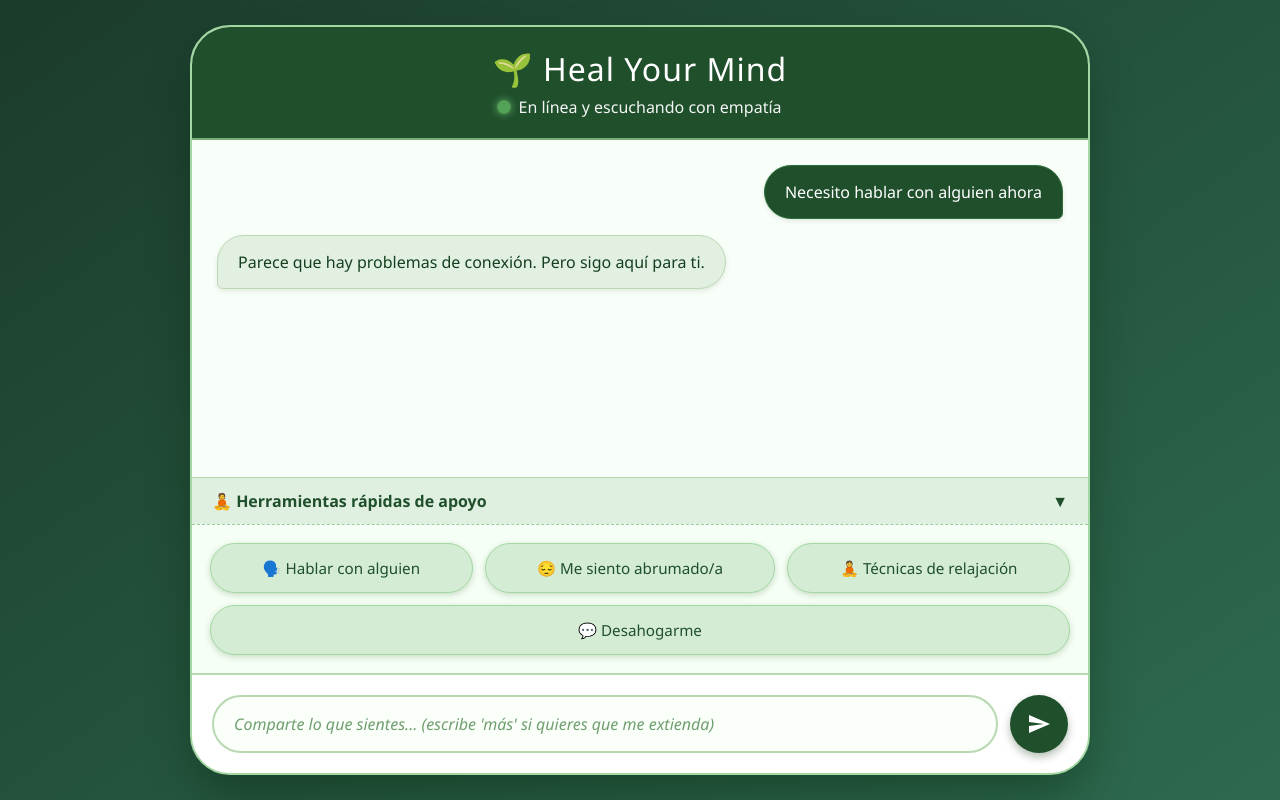
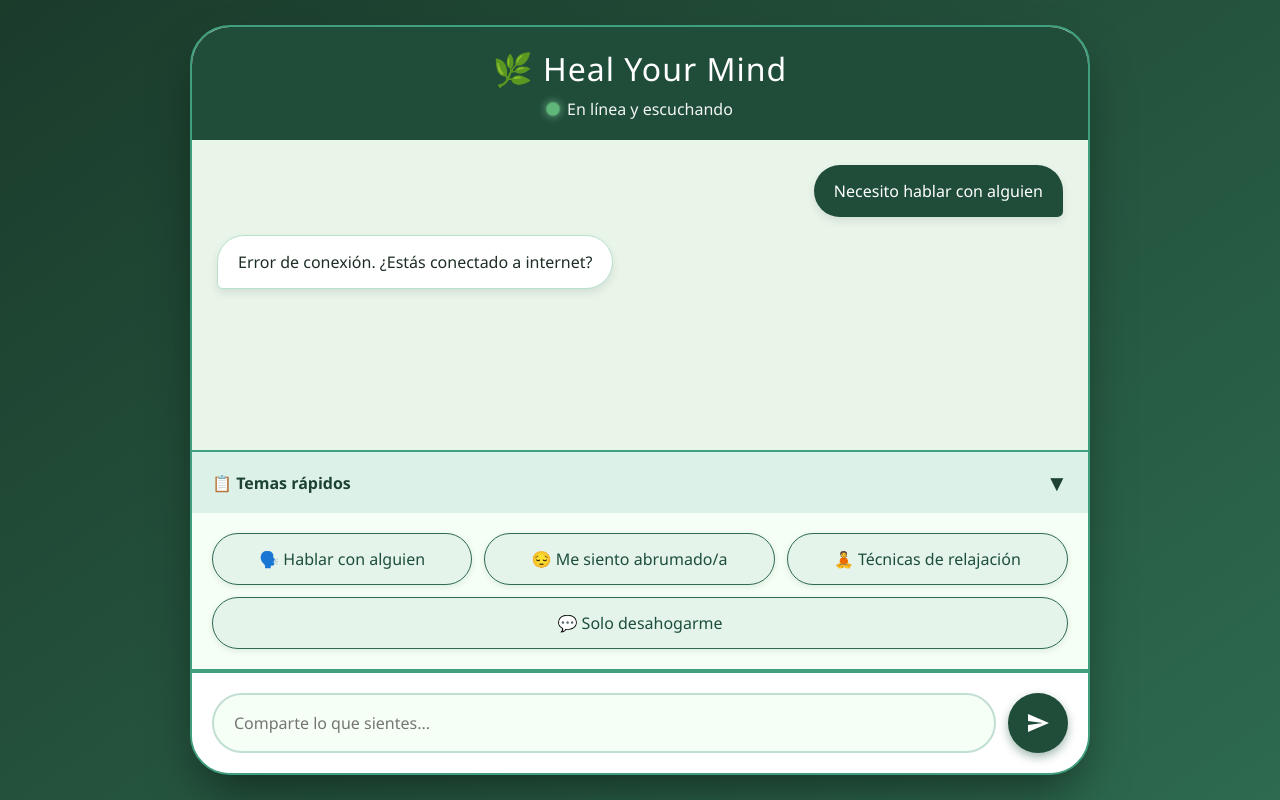
Before and after one commit to SPGamer1502/healyourmind, a website: page public/index.html in a window 1280 px wide. Both pictures are taken after a click on the button "🗣️ Hablar con alguien". Drawn offline with Linux system fonts and the light colour scheme; no server answers.

Commit message:
Update index.html

```diff
--- a/public/index.html
+++ b/public/index.html
@@ -3,7 +3,7 @@
 <head>
   <meta charset="UTF-8" />
   <meta name="viewport" content="width=device-width, initial-scale=1.0" />
-  <title>Heal Your Mind · Apoyo Empático</title>
+  <title>Heal Your Mind · Apoyo emocional</title>
   <style>
     * {
       margin: 0;
@@ -23,29 +23,27 @@
 
     .chat-container {
       width: 900px;
-      max-width: 100%;
+      max-width: 95%;
       height: 750px;
       background: #f0f7f0;
       border-radius: 40px;
-      box-shadow: 0 25px 50px -8px rgba(0, 30, 0, 0.4);
+      box-shadow: 0 25px 50px -12px rgba(0, 0, 0, 0.5);
       display: flex;
       flex-direction: column;
       overflow: hidden;
-      border: 2px solid #a3d8a3;
+      border: 2px solid #409f7e;
     }
 
-    /* Header */
     .chat-header {
-      background: #1f4f2b;
+      background: #1f4d3a;
       color: white;
       padding: 20px 25px;
       text-align: center;
-      border-bottom: 2px solid #7daf7d;
     }
 
     .chat-header h2 {
       font-size: 2rem;
-      margin-bottom: 6px;
+      margin-bottom: 8px;
       letter-spacing: 1px;
       font-weight: 500;
     }
@@ -64,27 +62,26 @@
       display: inline-block;
       width: 12px;
       height: 12px;
-      background: #7ae07a;
+      background: #80ed99;
       border-radius: 50%;
-      box-shadow: 0 0 8px #a0ffa0;
       animation: pulse 1.8s infinite;
+      box-shadow: 0 0 8px #a7f0ba;
     }
 
     @keyframes pulse {
       0% { opacity: 1; transform: scale(1); }
-      50% { opacity: 0.6; transform: scale(1.15); }
+      50% { opacity: 0.7; transform: scale(1.15); }
       100% { opacity: 1; transform: scale(1); }
     }
 
-    /* Área de mensajes */
     .chat-messages {
       flex: 1;
       padding: 25px;
       overflow-y: auto;
-      background: #f8fff8;
+      background: #eaf5ea;
       display: flex;
       flex-direction: column;
-      gap: 16px;
+      gap: 18px;
     }
 
     .message {
@@ -94,135 +91,128 @@
       word-wrap: break-word;
       line-height: 1.5;
       font-size: 1rem;
-      box-shadow: 0 2px 5px rgba(0,30,0,0.1);
+      box-shadow: 0 4px 8px rgba(0, 40, 20, 0.1);
     }
 
-    .message.user {
+    .user {
       align-self: flex-end;
-      background: #1f4f2b;
+      background: #1f4d3a;
       color: white;
       border-bottom-right-radius: 6px;
-      border: 1px solid #2f6f3b;
     }
 
-    .message.assistant {
+    .assistant {
       align-self: flex-start;
-      background: #e2f0e2;
-      color: #153f1f;
+      background: white;
+      color: #1e2e24;
+      border: 1px solid #b7e0cf;
       border-bottom-left-radius: 6px;
-      border: 1px solid #bcd9b4;
     }
 
-    /* Opciones rápidas (minimizables) */
-    .quick-options-container {
+    /* Sección de opciones rápidas (minimizable) - SIN IMAGEN */
+    .quick-section {
       background: white;
-      border-top: 1px solid #b8d9b0;
-      border-bottom: 1px solid #b8d9b0;
+      border-top: 2px solid #409f7e;
+      border-bottom: 2px solid #409f7e;
     }
 
-    .quick-options-header {
+    .quick-header {
       display: flex;
       justify-content: space-between;
       align-items: center;
-      padding: 12px 20px;
-      background: #e0f0e0;
+      padding: 15px 20px;
+      background: #dcf2e9;
       cursor: pointer;
-      user-select: none;
+      font-weight: 600;
+      color: #1d4233;
+      transition: background 0.2s;
     }
 
-    .quick-options-header span {
-      font-weight: 600;
-      color: #1f4f2b;
-      font-size: 1rem;
+    .quick-header:hover {
+      background: #c8e6d9;
     }
 
-    .toggle-icon {
+    .quick-header span:last-child {
       font-size: 1.4rem;
-      color: #1f4f2b;
+      user-select: none;
     }
 
     .quick-options {
       display: flex;
       flex-wrap: wrap;
       gap: 12px;
-      padding: 18px;
+      padding: 20px;
       background: #f5fff5;
-      justify-content: center;
-      border-top: 1px dashed #9fc99f;
+      transition: all 0.3s ease;
     }
 
-    .quick-options.hidden {
+    .quick-options.collapsed {
       display: none;
     }
 
     .quick-btn {
-      background: #d4ecd4;
-      border: none;
+      background: #e5f4eb;
+      border: 1px solid #2f6b53;
       padding: 14px 22px;
       border-radius: 40px;
-      font-size: 0.95rem;
-      color: #1f4f2b;
+      font-size: 1rem;
+      color: #1d4e3d;
       cursor: pointer;
-      transition: all 0.25s;
+      transition: all 0.25s ease;
       flex: 1 1 auto;
-      min-width: 170px;
-      box-shadow: 0 2px 6px rgba(20, 70, 0, 0.2);
+      min-width: 180px;
+      box-shadow: 0 2px 6px rgba(0, 60, 30, 0.1);
       font-weight: 500;
-      border: 1px solid #a3d8a3;
     }
 
     .quick-btn:hover {
-      background: #c0e4c0;
-      transform: scale(1.02);
-      box-shadow: 0 6px 14px rgba(30, 90, 30, 0.3);
+      background: #c0e0d2;
+      transform: translateY(-2px);
+      box-shadow: 0 8px 18px rgba(36, 113, 82, 0.3);
+      border-color: #1e8b5e;
     }
 
-    /* Área de entrada */
     .chat-input {
       display: flex;
       padding: 20px;
       background: white;
+      border-top: 2px solid #409f7e;
       gap: 12px;
-      border-top: 1px solid #b8d9b0;
     }
 
     .chat-input input {
       flex: 1;
       padding: 16px 20px;
-      border: 2px solid #b8d9b0;
-      border-radius: 40px;
+      border: 2px solid #c0dfd2;
+      border-radius: 50px;
       outline: none;
       font-size: 1rem;
-      background: #fafffa;
-      color: #1a3a1a;
-    }
-
-    .chat-input input::placeholder {
-      color: #6f9e6f;
-      font-style: italic;
+      transition: 0.2s;
+      background: #f6fff6;
     }
 
     .chat-input input:focus {
-      border-color: #2d6a4f;
+      border-color: #1f7b5c;
+      box-shadow: 0 0 0 3px rgba(42, 141, 106, 0.3);
     }
 
     .chat-input button {
-      background: #1f4f2b;
+      background: #1f4d3a;
       color: white;
       border: none;
-      width: 58px;
-      height: 58px;
+      width: 60px;
+      height: 60px;
       border-radius: 50%;
       cursor: pointer;
       display: flex;
       align-items: center;
       justify-content: center;
-      transition: background 0.2s, transform 0.1s;
-      box-shadow: 0 4px 8px rgba(0,40,0,0.3);
+      transition: 0.2s;
+      box-shadow: 0 4px 10px rgba(23, 78, 56, 0.4);
     }
 
     .chat-input button:hover {
-      background: #2f7040;
+      background: #143b2c;
       transform: scale(1.05);
     }
 
@@ -232,63 +222,64 @@
       fill: white;
     }
 
-    /* Indicador de escritura */
     .typing-indicator {
       display: flex;
-      gap: 5px;
-      padding: 14px 20px;
-      background: #e2f0e2;
+      gap: 6px;
+      padding: 16px 22px;
+      background: white;
       border-radius: 28px;
       align-self: flex-start;
       border-bottom-left-radius: 6px;
-      border: 1px solid #bcd9b4;
+      border: 1px solid #b7e0cf;
+      margin-top: 5px;
     }
 
     .typing-indicator span {
       width: 10px;
       height: 10px;
-      background: #2f6f3b;
+      background: #2d6a4f;
       border-radius: 50%;
-      animation: bounce 1.4s infinite;
+      animation: typing 1.4s infinite;
     }
 
-    .typing-indicator span:nth-child(2) { animation-delay: 0.2s; }
-    .typing-indicator span:nth-child(3) { animation-delay: 0.4s; }
+    .typing-indicator span:nth-child(2) {
+      animation-delay: 0.2s;
+    }
+    .typing-indicator span:nth-child(3) {
+      animation-delay: 0.4s;
+    }
 
-    @keyframes bounce {
-      0%, 60%, 100% { transform: translateY(0); opacity: 0.7; }
+    @keyframes typing {
+      0%, 60%, 100% { transform: translateY(0); opacity: 0.5; }
       30% { transform: translateY(-12px); opacity: 1; }
     }
   </style>
 </head>
 <body>
   <div class="chat-container">
-    <!-- Header -->
     <div class="chat-header">
-      <h2>🌱 Heal Your Mind</h2>
-      <div class="status">En línea y escuchando con empatía</div>
+      <h2>🌿 Heal Your Mind</h2>
+      <div class="status">En línea y escuchando</div>
     </div>
 
-    <!-- Mensajes -->
     <div id="chat-messages" class="chat-messages"></div>
 
-    <!-- Opciones rápidas (minimizables) -->
-    <div class="quick-options-container">
-      <div class="quick-options-header" id="toggleQuickOptions">
-        <span>🧘 Herramientas rápidas de apoyo</span>
-        <span class="toggle-icon" id="toggleIcon">▼</span>
+    <!-- Sección de opciones rápidas (sin imagen) -->
+    <div class="quick-section">
+      <div class="quick-header" onclick="toggleQuickOptions()">
+        <span>📋 Temas rápidos</span>  <!-- Cambiado a "Temas rápidos" sin imagen -->
+        <span id="quick-toggle">▼</span>
       </div>
-      <div class="quick-options" id="quickOptions">
-        <button class="quick-btn" onclick="sendQuickMessage('Necesito hablar con alguien ahora')">🗣️ Hablar con alguien</button>
-        <button class="quick-btn" onclick="sendQuickMessage('Me siento abrumado/a, necesito apoyo')">😔 Me siento abrumado/a</button>
-        <button class="quick-btn" onclick="sendQuickMessage('¿Puedes darme técnicas de relajación?')">🧘 Técnicas de relajación</button>
-        <button class="quick-btn" onclick="sendQuickMessage('Solo quiero desahogarme, escúchame')">💬 Desahogarme</button>
+      <div id="quick-options" class="quick-options">
+        <button class="quick-btn" onclick="sendQuickMessage('Necesito hablar con alguien')">🗣️ Hablar con alguien</button>
+        <button class="quick-btn" onclick="sendQuickMessage('Me siento abrumado/a')">😔 Me siento abrumado/a</button>
+        <button class="quick-btn" onclick="sendQuickMessage('Quiero técnicas de relajación')">🧘 Técnicas de relajación</button>
+        <button class="quick-btn" onclick="sendQuickMessage('Solo quiero desahogarme')">💬 Solo desahogarme</button>
       </div>
     </div>
 
-    <!-- Input -->
     <div class="chat-input">
-      <input type="text" id="msg" placeholder="Comparte lo que sientes... (escribe 'más' si quieres que me extienda)" />
+      <input type="text" id="msg" placeholder="Comparte lo que sientes..." autocomplete="off" />
       <button onclick="enviar()">
         <svg viewBox="0 0 24 24">
           <path d="M2.01 21L23 12 2.01 3 2 10l15 2-15 2z"></path>
@@ -298,28 +289,29 @@
   </div>
 
   <script>
-    // System prompt ajustado: empático, breve por defecto (máx 2 párrafos), se explaya solo si se lo piden explícitamente
+    // System prompt mejorado (empático, breve por defecto, se explaya cuando se le pide)
     let conversation = [
       {
         role: "system",
-        content: "Eres un asistente de apoyo emocional, empático, cálido y muy humano. Tu misión es ofrecer consuelo, reflexión y compañía. Por defecto, responde de manera breve y concisa: máximo dos párrafos cortos (unas 4-5 líneas en total). Usa un tono cercano, como un amigo que escucha y entiende. No des grandes listas ni explicaciones largas a menos que el usuario lo pida explícitamente con frases como 'cuéntame más', 'explícate más', 'dame más detalles', 'quiero más', o 'más'. Cuando el usuario solicite explícitamente más información, puedes extenderte y dar respuestas más largas y detalladas (por ejemplo, si pide 20 tips, puedes darle 20 tips). Pero si no pide más, mantén la brevedad y la calidez. Siempre valida los sentimientos del usuario y ofrece apoyo."
+        content: "Eres un asistente de apoyo emocional, extremadamente empático, cálido y humano. Tu objetivo es hacer sentir acompañada a la persona, validar sus emociones y ofrecer consuelo o reflexión. Por defecto, responde de manera breve: máximo 2 párrafos cortos (unas 4-5 líneas en total), a menos que el usuario te pida explícitamente que te extiendas (por ejemplo: 'cuéntame más', 'dame más detalles', 'necesito más consejos', 'quiero 20 tips', 'expláyate', etc.). Cuando te pidan más, puedes dar respuestas más largas y detalladas. Mantén siempre un tono cercano, como un amigo que escucha sin juzgar."
       }
     ];
 
     const chatDiv = document.getElementById("chat-messages");
 
-    // Función para minimizar/maximizar opciones rápidas
-    const quickOptions = document.getElementById("quickOptions");
-    const toggleIcon = document.getElementById("toggleIcon");
-    document.getElementById("toggleQuickOptions").addEventListener("click", () => {
-      quickOptions.classList.toggle("hidden");
-      toggleIcon.textContent = quickOptions.classList.contains("hidden") ? "▶" : "▼";
-    });
-
     function agregarMensaje(texto, tipo) {
       const div = document.createElement("div");
       div.classList.add("message", tipo);
-      div.innerText = texto;
+      if (tipo === 'assistant' && texto.includes('\n')) {
+        const parrafos = texto.split('\n').filter(p => p.trim() !== '');
+        parrafos.forEach(p => {
+          const pElem = document.createElement('p');
+          pElem.innerText = p;
+          div.appendChild(pElem);
+        });
+      } else {
+        div.innerText = texto;
+      }
       chatDiv.appendChild(div);
       chatDiv.scrollTop = chatDiv.scrollHeight;
     }
@@ -340,7 +332,6 @@
 
     async function enviarMensaje(mensaje) {
       if (!mensaje) return;
-
       agregarMensaje(mensaje, "user");
       conversation.push({ role: "user", content: mensaje });
 
@@ -352,20 +343,22 @@
           headers: { "Content-Type": "application/json" },
           body: JSON.stringify({ messages: conversation })
         });
-
         const data = await res.json();
         ocultarEscribiendo();
 
         if (data.reply) {
           agregarMensaje(data.reply, "assistant");
           conversation.push({ role: "assistant", content: data.reply });
+          // Limitar historial a 10 intercambios (opcional)
+          if (conversation.length > 21) {
+            conversation.splice(1, 2);
+          }
         } else {
-          agregarMensaje("Lo siento, no pude procesar eso. ¿Puedes repetirlo?", "assistant");
+          agregarMensaje("Lo siento, hubo un error. Intenta de nuevo.", "assistant");
         }
       } catch (error) {
         ocultarEscribiendo();
-        agregarMensaje("Parece que hay problemas de conexión. Pero sigo aquí para ti.", "assistant");
-        console.error(error);
+        agregarMensaje("Error de conexión. ¿Estás conectado a internet?", "assistant");
       }
     }
 
@@ -382,16 +375,21 @@
       enviarMensaje(mensaje);
     }
 
+    function toggleQuickOptions() {
+      const options = document.getElementById("quick-options");
+      const toggle = document.getElementById("quick-toggle");
+      options.classList.toggle("collapsed");
+      toggle.innerText = options.classList.contains("collapsed") ? "▶" : "▼";
+    }
+
     document.getElementById("msg").addEventListener("keypress", function(e) {
-      if (e.key === "Enter") {
-        enviar();
-      }
+      if (e.key === "Enter") enviar();
     });
 
-    // Mensaje de bienvenida opcional (puedes quitarlo si no quieres)
-    window.onload = function() {
-      // enviarMensaje("Hola, estoy aquí para escucharte. ¿Cómo te sientes hoy?");
-    };
+    // Mensaje de bienvenida opcional (descomentar si se quiere)
+    // window.onload = function() {
+    //   enviarMensaje("Hola, estoy aquí para escucharte. ¿Cómo te sientes hoy?");
+    // };
   </script>
 </body>
 </html>
```
